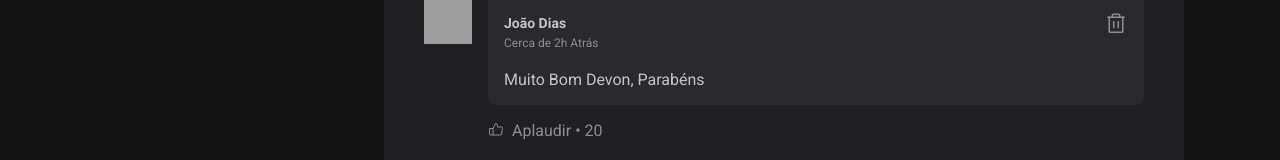
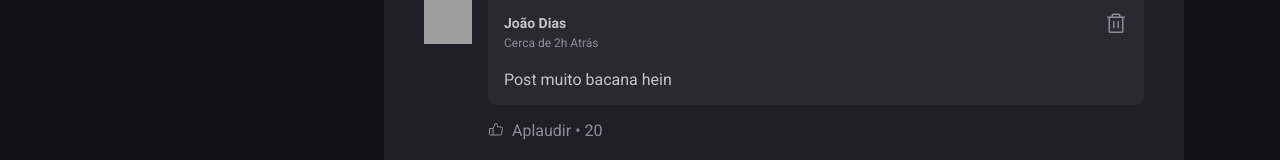
Before and after one commit to joao-dias12/Projeto-1-Fundamentos_React, a React (Vite) app: page / in a window 1280 px wide. Shown: the part 614-774 px from the top of the page. Built offline with nearby package versions, Linux system fonts and the light colour scheme; grey boxes are pictures that could not be loaded.

Commit message:
"adicionando comentarios "

```diff
--- a/src/components/Comment.jsx
+++ b/src/components/Comment.jsx
@@ -2,7 +2,7 @@ import { ThumbsUp, Trash } from 'phosphor-react'
 import { Avatar } from './Avatar'
 import styles from './Comment.module.css'
 
-export function Comment(){
+export function Comment(props){
     return (
         <div className={styles.comment}>
             <Avatar hasBorder={false} src="https://media-exp1.licdn.com/dms/image/C4D03AQG0V_M9h40K0A/profile-displayphoto-shrink_800_800/0/1647860850052?e=1671062400&v=beta&t=ZmeCM9T4Z3PZWnvp18Ph7YVqKFN1bYMvRvSdU-vsh-0" alt="" />
@@ -19,7 +19,7 @@ export function Comment(){
                         </button>
                     </header>
 
-                    <p>Muito Bom Devon, Parabéns</p>
+                    <p>{props.content}</p>
 
                 </div>
                 <footer>
--- a/src/components/Post.jsx
+++ b/src/components/Post.jsx
@@ -13,8 +13,7 @@ import { useState } from 'react'
 
 export function Post({author, publishedAt, content}) {
    const [comments, setComments] = useState([
-    1,
-    2,
+    'Post muito bacana hein'
     ])
 
     // comments é a variavel, e setcoments é a função que vai alterar a variavel e avisar ao react
@@ -28,12 +27,16 @@ export function Post({author, publishedAt, content}) {
     addSuffix: true
 })
 
-function handleCreateNewComment (){
-    event.preventDefault() //Função que retira a necessidade de ser redirecionado para outra pagina
+    function handleCreateNewComment (){
+        event.preventDefault() //Função que retira a necessidade de ser redirecionado para outra pagina
 
-    setComments([...comments, comments.length +1]) // "...coments" copia os valores da variavel "comments" naquele momento
+        const newCommentText = event.target.comment.value // tem um evento, que é o "submit", esse evento tem um target. esse target é o formulario. o formulario tem dentro dele uma textarea com o atributo "name" = comment. então eu quero pegar o value que foi inserido dentro dessa text area
 
-}
+        console.log()
+
+        setComments([...comments, newCommentText]) // "...coments" copia os valores da variavel "comments" naquele momento
+        event.target.comment.value = ''; // Deixando a caixa de comentario vazia depois
+    }
     return (
         <article className={styles.post}>
             <header>
@@ -65,7 +68,7 @@ function handleCreateNewComment (){
         <form onSubmit={handleCreateNewComment} className={styles.commentForm}>
             <strong>Deixe o seu feedback</strong>
 
-            <textarea placeholder="Deixe o seu comentario" />
+            <textarea name="comment" placeholder="Deixe o seu comentario" />
 
             <footer>
                 <button type="submit">Publicar</button>
@@ -74,7 +77,7 @@ function handleCreateNewComment (){
 
         <div className={styles.commentList}>
             {comments.map(comment =>{
-                return <Comment/>
+                return <Comment content={comment}/>
             })}
 
         </div>
```
